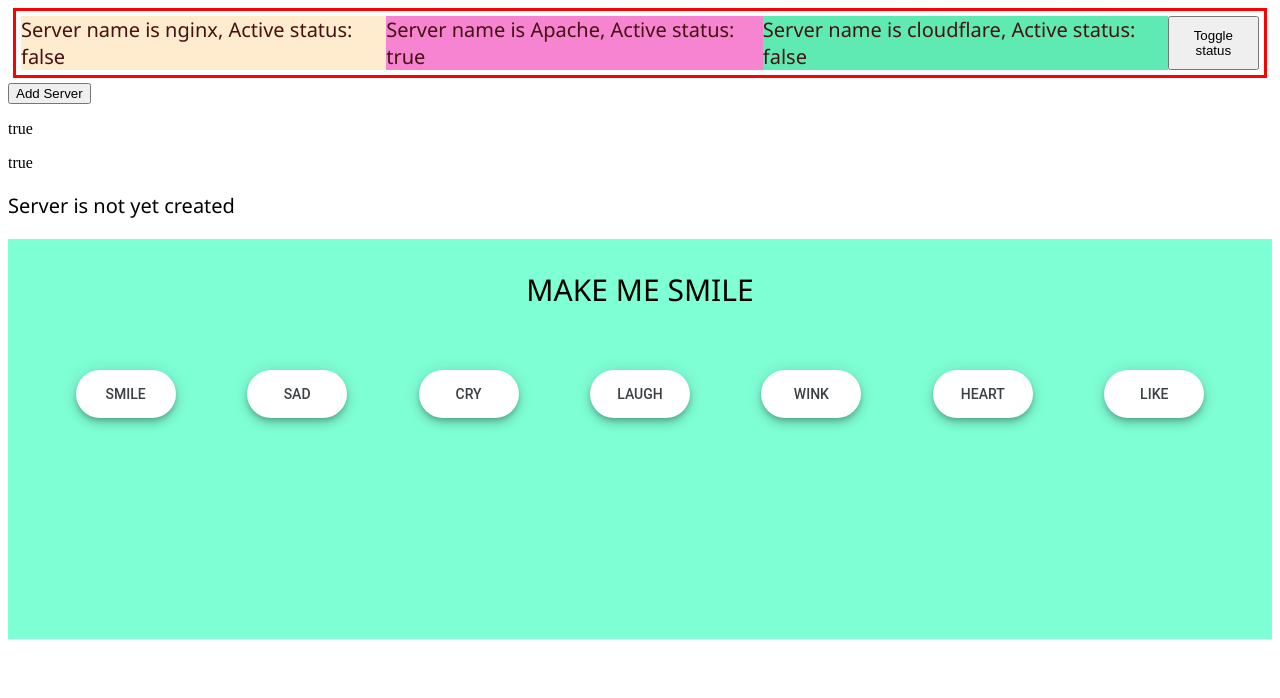
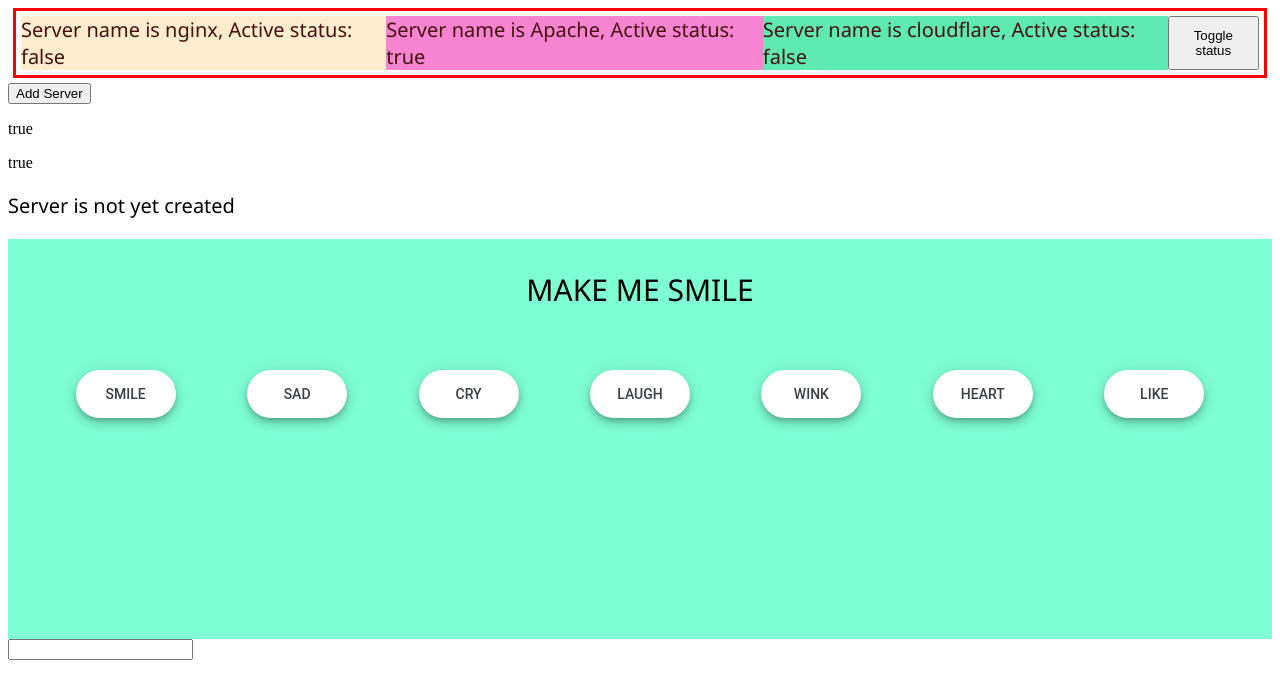
Before and after one commit to s-h-a-h/Complete-Angular, an Angular app: page / in a window 1280 px wide. Shown: the top 698 px of the page. Built offline with nearby package versions, Linux system fonts and the light colour scheme.

Commit message:
passing and using data with event binding

```diff
--- a/src/app/servers/servers.component.html
+++ b/src/app/servers/servers.component.html
@@ -19,3 +19,6 @@
     </div>
     <span id="smiley-emoji">{{emojiStatus}}</span>
 </div>
+
+<label id="label">{{ServerName}}</label>
+<input type="text" (input)="onUpdateServerName($event)">
--- a/src/app/servers/servers.component.ts
+++ b/src/app/servers/servers.component.ts
@@ -54,5 +54,9 @@
     this.action = "Liking..";
 
   }
+  ServerName = "";
+  onUpdateServerName = (event:any) => {
+    this.ServerName = event.target.value;
+  }
 
 }
```
